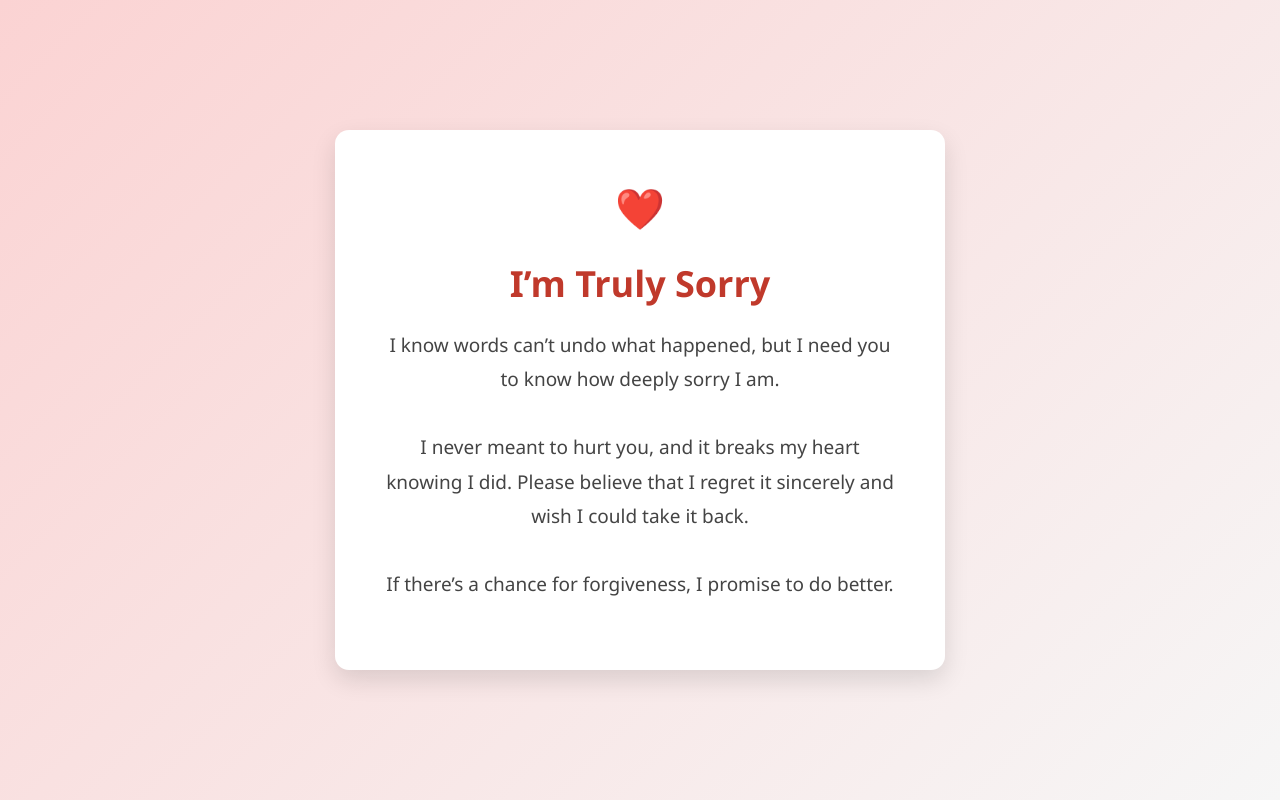
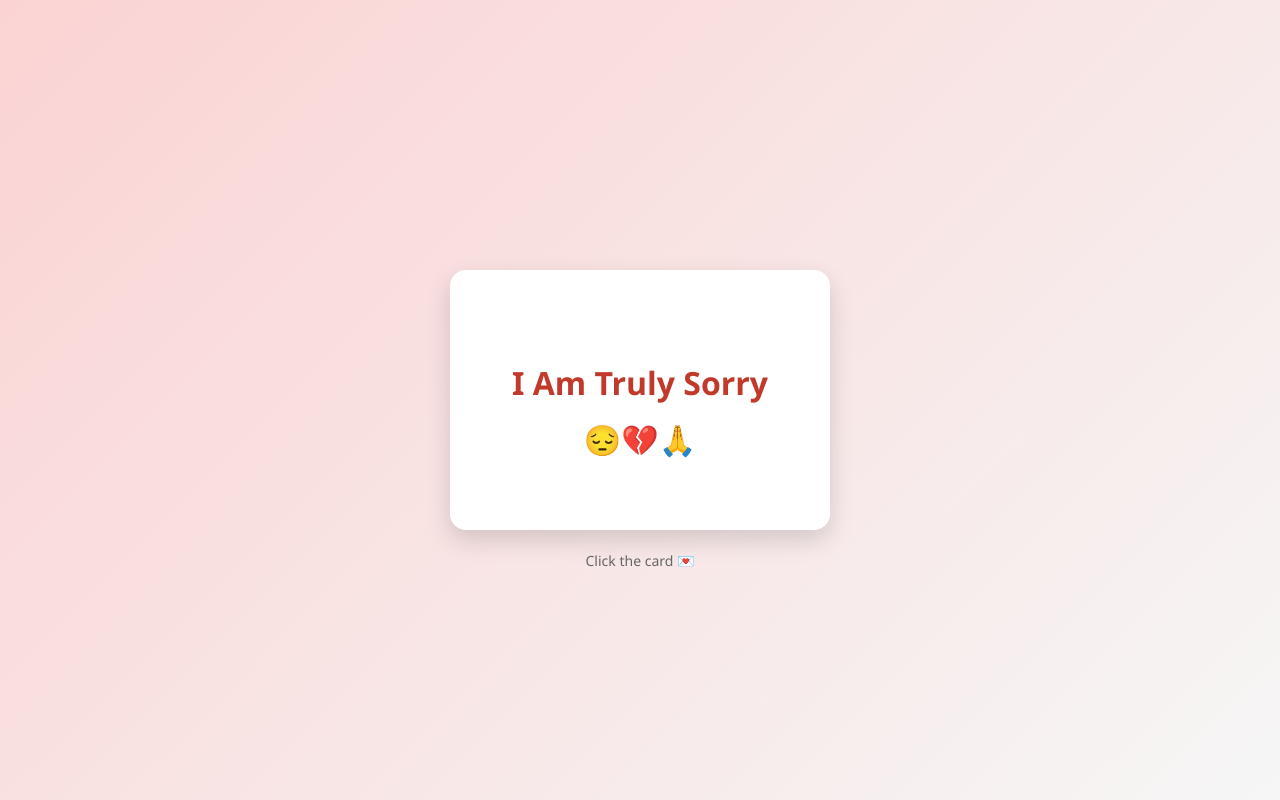
Before and after one commit to VishankB/VR4ever_S, a plain HTML site: page index.html in a window 1280 px wide. Drawn offline with Linux system fonts and the light colour scheme.

Commit message:
Update index.html

```diff
--- a/index.html
+++ b/index.html
@@ -2,7 +2,7 @@
 <html lang="en">
 <head>
 <meta charset="UTF-8">
-    <title>I’m Truly Sorry</title>
+<title>I'm Truly Sorry</title>
 <style>
     body {
         margin: 0;
@@ -13,44 +13,111 @@
         background: linear-gradient(135deg, #fbd3d3, #f6f6f6);
         font-family: "Segoe UI", Arial, sans-serif;
     }
-        .message {
+
+    .card-container {
+        perspective: 1000px;
+    }
+
+    .card {
+        width: 380px;
+        height: 260px;
+        position: relative;
+        transform-style: preserve-3d;
+        transition: transform 0.8s;
+        cursor: pointer;
+    }
+
+    .card.flipped {
+        transform: rotateY(180deg);
+    }
+
+    .card-face {
+        position: absolute;
+        width: 100%;
+        height: 100%;
+        backface-visibility: hidden;
+        border-radius: 16px;
+        box-shadow: 0 10px 25px rgba(0,0,0,0.15);
+        display: flex;
+        align-items: center;
+        justify-content: center;
+        text-align: center;
+        padding: 30px;
+        box-sizing: border-box;
+    }
+
+    /* Front */
+    .front {
         background: white;
-            padding: 50px 45px;
-            border-radius: 14px;
+    }
+
+    .front h1 {
+        color: #c0392b;
+        font-size: 32px;
+        margin-bottom: 15px;
+    }
+
+    .front .emojis {
+        font-size: 30px;
+    }
+
+    /* Back */
+    .back {
+        background: white;
+        transform: rotateY(180deg);
+    }
+
+    .back h2 {
+        color: #c0392b;
+        margin-bottom: 10px;
+    }
+
+    .back p {
+        color: #444;
+        font-size: 16px;
+        line-height: 1.7;
+    }
+
+    .hint {
+        position: absolute;
+        bottom: -40px;
+        width: 100%;
         text-align: center;
-            max-width: 520px;
-            box-shadow: 0 10px 25px rgba(0, 0, 0, 0.12);
-        }
-        h1 {
-            color: #c0392b;
-            margin-bottom: 20px;
-            font-size: 36px;
-        }
-        p {
-            color: #444;
-            font-size: 19px;
-            line-height: 1.8;
-        }
-        .heart {
-            font-size: 40px;
-            margin-bottom: 20px;
-            color: #e74c3c;
+        color: #666;
+        font-size: 14px;
     }
 </style>
 </head>
 <body>
-    <div class="message">
-        <div class="heart">❤️</div>
-        <h1>I’m Truly Sorry</h1>
+
+<div class="card-container">
+    <div class="card" onclick="this.classList.toggle('flipped')">
+        <!-- Front Side -->
+        <div class="card-face front">
+            <div>
+                <h1>I Am Truly Sorry</h1>
+                <div class="emojis">😔💔🙏</div>
+            </div>
+        </div>
+
+        <!-- Back Side -->
+        <div class="card-face back">
+            <div>
+                <h2>I’m Truly Sorry</h2>
                 <p>
                     I know words can’t undo what happened,
                     but I need you to know how deeply sorry I am.
                     <br><br>
                     I never meant to hurt you, and it breaks my heart knowing I did.
-            Please believe that I regret it sincerely and wish I could take it back.
+                    Please believe that I regret it sincerely.
                     <br><br>
                     If there’s a chance for forgiveness, I promise to do better.
                 </p>
             </div>
+        </div>
+    </div>
+    <div class="hint">Click the card 💌</div>
+</div>
+
 </body>
 </html>
```
Lines whose indentation alone changed are shown as unchanged.
